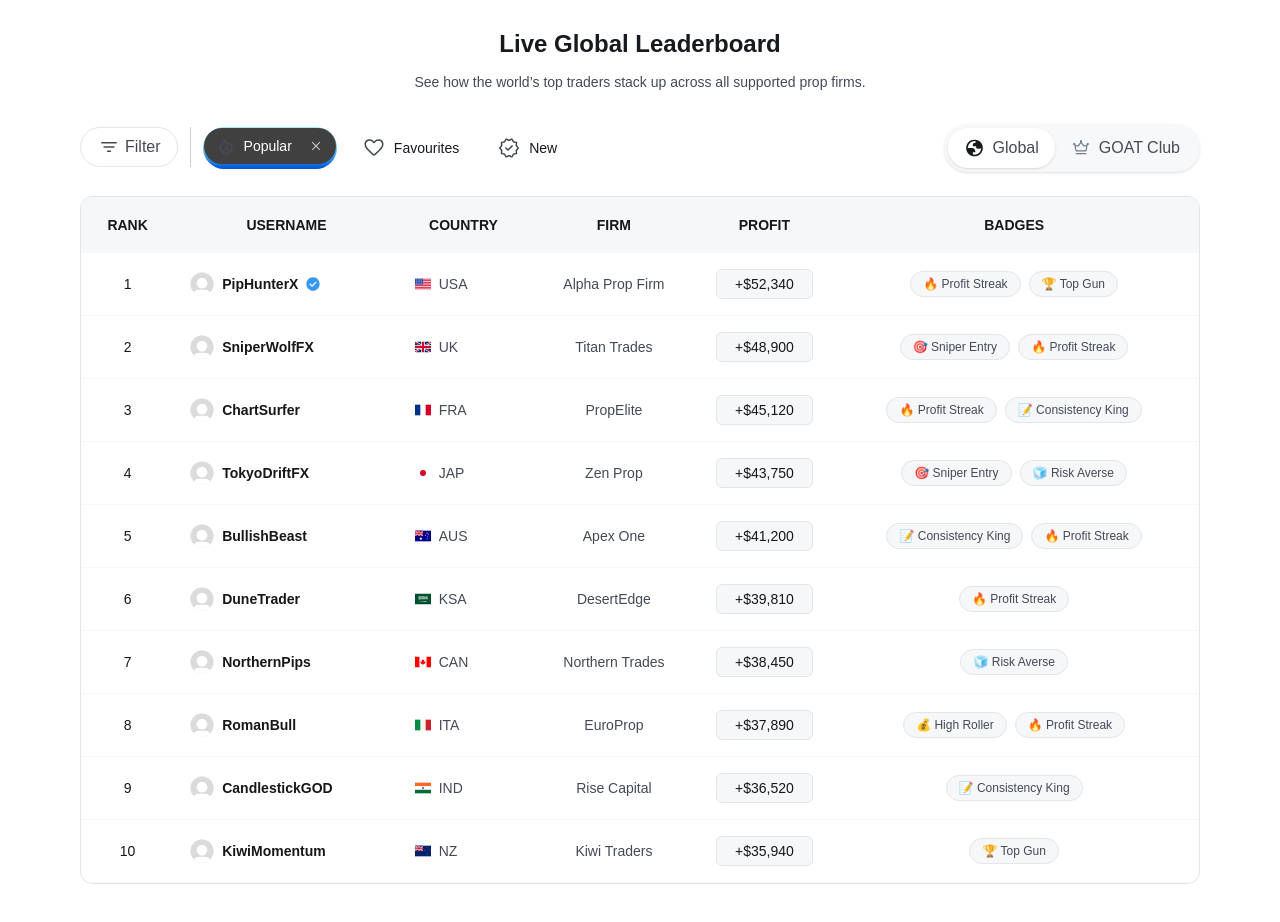
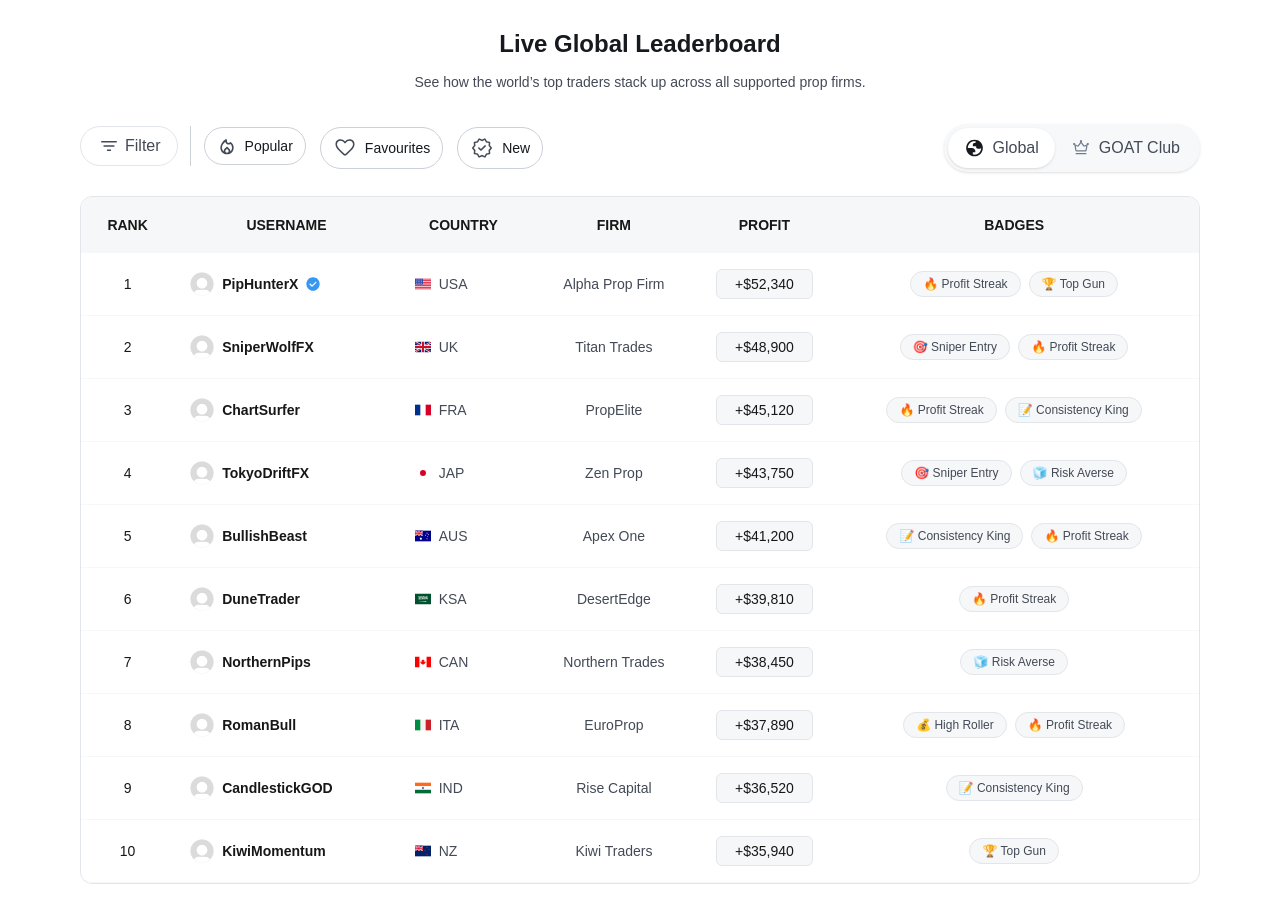
Before and after one commit to felixquan0330/prop-trading-leaderboard-frontend, a Next.js app: page / in a window 1280 px wide. Shown: the part 940-1862 px from the top of the page. Built offline with nearby package versions, Linux system fonts and the light colour scheme; no server answers.

Commit message:
Add the action of filter tabs

```diff
--- a/src/app/Leaderboard/page.tsx
+++ b/src/app/Leaderboard/page.tsx
@@ -8,7 +8,7 @@ import { US, FR, GB, JP, AU, SA, CA, IT, IN, NZ } from 'country-flag-icons/react
 export default function Leaderboard() {
 
     const [selected, setSelected] = useState<'global' | 'goat'>('global')
-    const [activeTab, setActiveTab] = useState<'popular' | 'favourites' | 'new' | ''>('popular');
+    const [activeTabs, setActiveTabs] = useState<string[]>([]);
     const tabs = [
         { id: 'popular', label: 'Popular', icon: Popular },
         { id: 'favourites', label: 'Favourites', icon: Favourite },
@@ -109,21 +109,23 @@ export default function Leaderboard() {
                             </Button>
                             <div className="h-10 w-px bg-[#CCD0D7]"></div>
                             {tabs.map((tab) => {
-                                const isActive = activeTab === tab.id;
+                                const isActive = activeTabs.includes(tab.id);
                                 const Icon = tab.icon;
 
                                 return (
                                     <button
                                         key={tab.id}
-                                        onClick={() => setActiveTab(tab.id as 'popular' | 'favourites' | 'new')}
+                                        onClick={() => {
+                                            if (!isActive) setActiveTabs([...activeTabs, tab.id]);
+                                        }}
                                         className={`inline-flex rounded-full p-[1px] transition-colors ${isActive
-                                            ? 'bg-gradient-to-b from-[#9CECFB] via-[#65C7F7] to-[#0052D4]'
+                                            ? 'dark:bg-gradient-to-b dark:from-[#9CECFB] dark:via-[#65C7F7] dark:to-[#0052D4] bg-[#CCD0D7]'
                                             : 'dark:bg-transparent'}
                                         `}
                                     >
                                         <div className={`flex items-center gap-2 px-3 py-2 rounded-full text-sm ${isActive
-                                            ? 'bg-[#404040] text-white'
-                                            : 'bg-white text-[#16191d] dark:bg-[#000000] dark:border border-[#525252] dark:text-white'}
+                                            ? 'dark:bg-[#404040] bg-[#E2E5E9] dark:text-white'
+                                            : 'bg-white text-[#16191d] dark:bg-[#000000] border border-[#CCD0D7] dark:border-[#525252] dark:text-white'}
                                         `}>
                                             <Icon className="w-4 h-4" />
                                             <span>{tab.label}</span>
@@ -132,7 +134,7 @@ export default function Leaderboard() {
                                                     className="ml-2 cursor-pointer flex items-center"
                                                     onClick={e => {
                                                         e.stopPropagation();
-                                                        setActiveTab('');
+                                                        setActiveTabs(activeTabs.filter(id => id !== tab.id));
                                                     }}
                                                 >
                                                     <Cross className="w-3 h-3" />
@@ -142,37 +144,6 @@ export default function Leaderboard() {
                                     </button>
                                 );
                             })}
-
-                            {/* <div
-                                className={
-                                    selectedTab === 'favourites'
-                                        ? 'rounded-full border border-[#E2E5E9] dark:border-none dark:bg-gradient-to-b dark:from-[#9CECFB] dark:via-[#65C7F7] dark:to-[#0052D4]'
-                                        : 'rounded-full border border-[#525252]'
-                                }
-                            >
-                                <button
-                                    className="flex flex-row items-center gap-1 px-3 py-2 rounded-full bg-white text-[#16191d] hover:bg-gray-50 transition text-sm w-full dark:bg-[#282828] dark:text-white dark:hover:bg-[#3F3F3F] dark:hover:text-white border-none"
-                                    onClick={() => setSelectedTab('favourites')}
-                                >
-                                    <Favourite className="w-4 h-4" />
-                                    Favourites
-                                </button>
-                            </div>
-                            <div
-                                className={
-                                    selectedTab === 'new'
-                                        ? 'p-[1px] rounded-full border border-[#E2E5E9] dark:border-none dark:bg-gradient-to-b dark:from-[#9CECFB] dark:via-[#65C7F7] dark:to-[#0052D4]'
-                                        : 'p-[1px] rounded-full border border-[#525252]'
-                                }
-                            >
-                                <button
-                                    className="flex flex-row items-center gap-1 px-3 py-2 rounded-full bg-white text-[#16191d] hover:bg-gray-50 transition text-sm w-full dark:bg-[#282828] dark:text-white dark:hover:bg-[#3F3F3F] dark:hover:text-white border-none"
-                                    onClick={() => setSelectedTab('new')}
-                                >
-                                    <New className="w-4 h-4" />
-                                    New
-                                </button>
-                            </div> */}
                         </div>
                         <div>
                             <Switch>
--- a/src/components/component/icons.tsx
+++ b/src/components/component/icons.tsx
@@ -115,7 +115,7 @@ export const InactiveRating = ({ className = "", ...props }: IconProps) => (
 
 export const Cross = ({ className = "", ...props }: IconProps) => (
     <svg width="16" height="16" viewBox="0 0 16 16" fill="none" xmlns="http://www.w3.org/2000/svg">
-        <path d="M8.00001 8.70251L4.61801 12.0847C4.52567 12.1769 4.40962 12.2241 4.26984 12.2263C4.13017 12.2285 4.01201 12.1812 3.91534 12.0847C3.81879 11.988 3.77051 11.8709 3.77051 11.7333C3.77051 11.5958 3.81879 11.4787 3.91534 11.382L7.29751 8.00001L3.91534 4.61801C3.82312 4.52568 3.7759 4.40962 3.77367 4.26984C3.77156 4.13017 3.81879 4.01201 3.91534 3.91534C4.01201 3.81879 4.12912 3.77051 4.26667 3.77051C4.40423 3.77051 4.52134 3.81879 4.61801 3.91534L8.00001 7.29751L11.382 3.91534C11.4743 3.82312 11.5904 3.7759 11.7302 3.77367C11.8698 3.77156 11.988 3.81879 12.0847 3.91534C12.1812 4.01201 12.2295 4.12912 12.2295 4.26667C12.2295 4.40423 12.1812 4.52134 12.0847 4.61801L8.70251 8.00001L12.0847 11.382C12.1769 11.4743 12.2241 11.5904 12.2263 11.7302C12.2285 11.8698 12.1812 11.988 12.0847 12.0847C11.988 12.1812 11.8709 12.2295 11.7333 12.2295C11.5958 12.2295 11.4787 12.1812 11.382 12.0847L8.00001 8.70251Z" fill="#D4D4D4" />
+        <path d="M8.00001 8.70251L4.61801 12.0847C4.52567 12.1769 4.40962 12.2241 4.26984 12.2263C4.13017 12.2285 4.01201 12.1812 3.91534 12.0847C3.81879 11.988 3.77051 11.8709 3.77051 11.7333C3.77051 11.5958 3.81879 11.4787 3.91534 11.382L7.29751 8.00001L3.91534 4.61801C3.82312 4.52568 3.7759 4.40962 3.77367 4.26984C3.77156 4.13017 3.81879 4.01201 3.91534 3.91534C4.01201 3.81879 4.12912 3.77051 4.26667 3.77051C4.40423 3.77051 4.52134 3.81879 4.61801 3.91534L8.00001 7.29751L11.382 3.91534C11.4743 3.82312 11.5904 3.7759 11.7302 3.77367C11.8698 3.77156 11.988 3.81879 12.0847 3.91534C12.1812 4.01201 12.2295 4.12912 12.2295 4.26667C12.2295 4.40423 12.1812 4.52134 12.0847 4.61801L8.70251 8.00001L12.0847 11.382C12.1769 11.4743 12.2241 11.5904 12.2263 11.7302C12.2285 11.8698 12.1812 11.988 12.0847 12.0847C11.988 12.1812 11.8709 12.2295 11.7333 12.2295C11.5958 12.2295 11.4787 12.1812 11.382 12.0847L8.00001 8.70251Z" fill="#707C8F" />
     </svg>
 )
 
```
